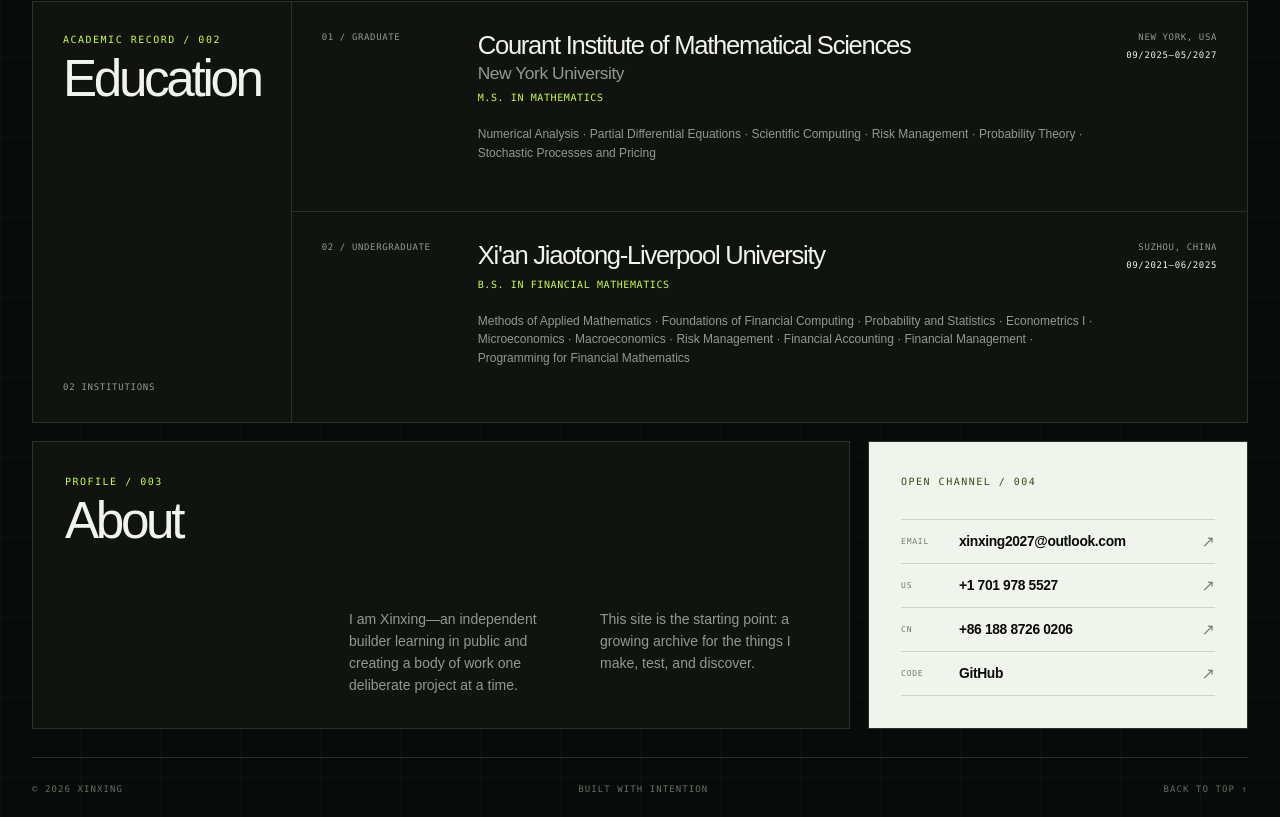
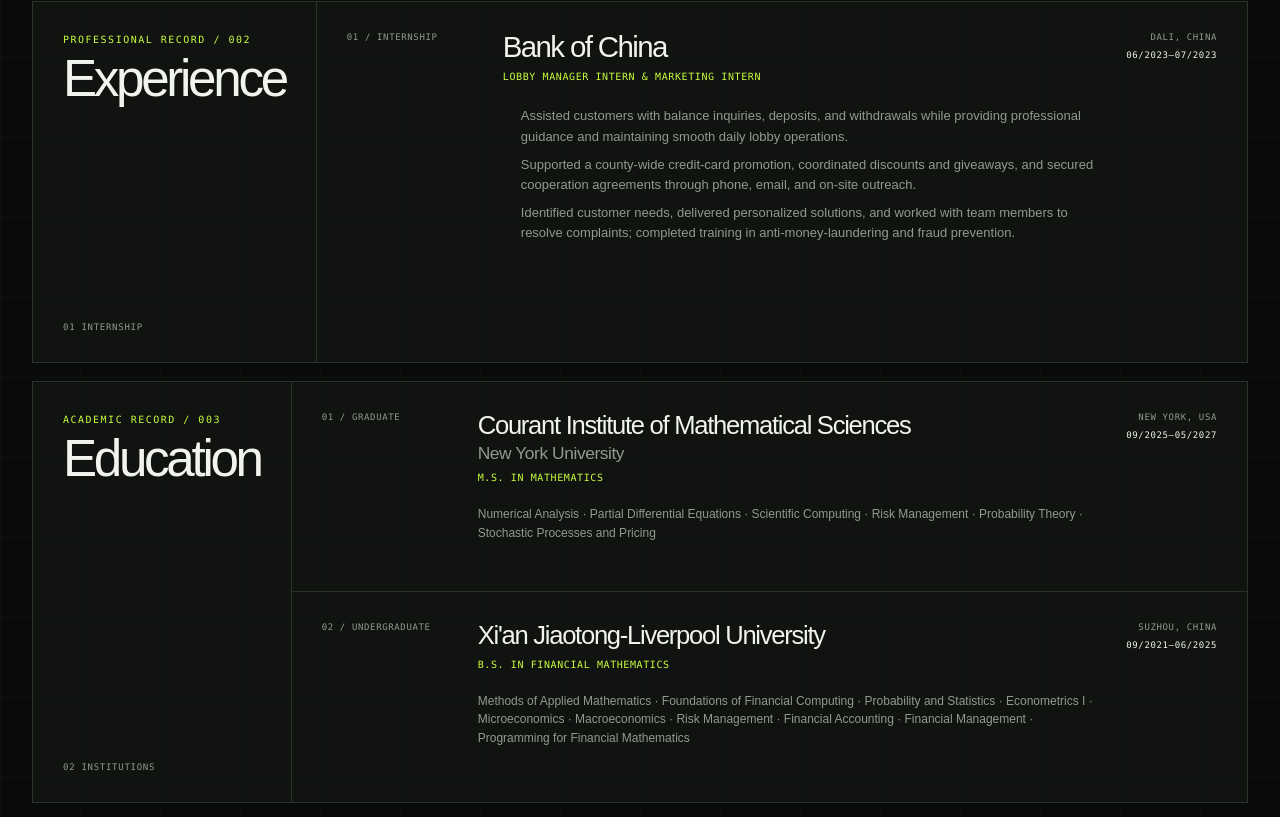
Before and after one commit to xinxing2027/xinxing2027.github.io, a Next.js app: page / in a window 1280 px wide. Shown: the part 1543-2360 px from the top of the page. Built offline with nearby package versions, Linux system fonts and the light colour scheme.

Commit message:
Add Bank of China internship experience

```diff
--- a/app/globals.css
+++ b/app/globals.css
@@ -384,6 +384,90 @@
   color: var(--line);
 }
 
+.experience {
+  margin-top: 18px;
+  display: grid;
+  grid-template-columns: 0.72fr 3fr;
+}
+
+.experience-heading {
+  min-height: 360px;
+  padding: 30px;
+  display: flex;
+  flex-direction: column;
+  justify-content: space-between;
+  border-right: 1px solid var(--line);
+}
+
+.experience-heading h2 {
+  margin: 8px 0 0;
+  font-size: clamp(42px, 4vw, 64px);
+  line-height: 0.95;
+  letter-spacing: -0.065em;
+}
+
+.experience-heading > span {
+  color: var(--muted);
+  font: 9px var(--font-geist-mono), monospace;
+  letter-spacing: 0.08em;
+}
+
+.experience-entry {
+  min-width: 0;
+  padding: 30px;
+  display: grid;
+  grid-template-columns: 130px minmax(0, 1fr) auto;
+  gap: 26px;
+}
+
+.experience-index,
+.experience-meta {
+  color: var(--muted);
+  font: 9px var(--font-geist-mono), monospace;
+  letter-spacing: 0.07em;
+  text-transform: uppercase;
+}
+
+.experience-main h3 {
+  margin: 0;
+  font-size: clamp(25px, 2.3vw, 34px);
+  line-height: 1;
+  letter-spacing: -0.055em;
+}
+
+.experience-role {
+  margin: 10px 0 0;
+  color: var(--acid);
+  font: 10px var(--font-geist-mono), monospace;
+  letter-spacing: 0.06em;
+  text-transform: uppercase;
+}
+
+.experience-main ul {
+  max-width: 820px;
+  margin: 24px 0 0;
+  padding-left: 18px;
+  color: var(--muted);
+  font-size: 13px;
+  line-height: 1.55;
+}
+
+.experience-main li + li {
+  margin-top: 8px;
+}
+
+.experience-meta {
+  display: flex;
+  align-items: flex-end;
+  flex-direction: column;
+  gap: 8px;
+  text-align: right;
+}
+
+.experience-meta time {
+  color: var(--paper);
+}
+
 .education {
   margin-top: 18px;
   display: grid;
@@ -603,6 +687,21 @@
     grid-template-columns: 0.8fr 2fr;
   }
 
+  .experience {
+    grid-template-columns: 0.8fr 2fr;
+  }
+
+  .experience-entry {
+    grid-template-columns: 1fr;
+  }
+
+  .experience-meta {
+    align-items: flex-start;
+    flex-direction: row;
+    justify-content: space-between;
+    text-align: left;
+  }
+
   .education-entry {
     grid-template-columns: 1fr;
   }
@@ -748,6 +847,29 @@
     grid-template-columns: 1fr;
   }
 
+  .experience {
+    margin-top: 14px;
+    grid-template-columns: 1fr;
+  }
+
+  .experience-heading {
+    min-height: 190px;
+    padding: 28px 24px;
+    border-right: 0;
+    border-bottom: 1px solid var(--line);
+  }
+
+  .experience-entry {
+    padding: 28px 24px;
+    grid-template-columns: 1fr;
+    gap: 20px;
+  }
+
+  .experience-meta {
+    align-items: flex-start;
+    flex-direction: column;
+  }
+
   .education-heading {
     min-height: 190px;
     padding: 28px 24px;
--- a/app/page.tsx
+++ b/app/page.tsx
@@ -83,6 +83,7 @@
 
         <nav className={menuOpen ? "nav nav-open" : "nav"} aria-label="Primary">
           <a href="#work" onClick={closeMenu}>Work</a>
+          <a href="#experience" onClick={closeMenu}>Experience</a>
           <a href="#education" onClick={closeMenu}>Education</a>
           <a href="#about" onClick={closeMenu}>About</a>
           <a href="#contact" onClick={closeMenu}>Contact</a>
@@ -183,13 +184,58 @@
         </section>
 
         <section
+          className="panel experience"
+          id="experience"
+          aria-labelledby="experience-title"
+        >
+          <div className="experience-heading">
+            <div>
+              <p className="eyebrow">Professional record / 002</p>
+              <h2 id="experience-title">Experience</h2>
+            </div>
+            <span>01 INTERNSHIP</span>
+          </div>
+
+          <article className="experience-entry">
+            <div className="experience-index">01 / INTERNSHIP</div>
+            <div className="experience-main">
+              <h3>Bank of China</h3>
+              <p className="experience-role">
+                Lobby Manager Intern &amp; Marketing Intern
+              </p>
+              <ul>
+                <li>
+                  Assisted customers with balance inquiries, deposits, and
+                  withdrawals while providing professional guidance and
+                  maintaining smooth daily lobby operations.
+                </li>
+                <li>
+                  Supported a county-wide credit-card promotion, coordinated
+                  discounts and giveaways, and secured cooperation agreements
+                  through phone, email, and on-site outreach.
+                </li>
+                <li>
+                  Identified customer needs, delivered personalized solutions,
+                  and worked with team members to resolve complaints; completed
+                  training in anti-money-laundering and fraud prevention.
+                </li>
+              </ul>
+            </div>
+            <div className="experience-meta">
+              <span>Dali, China</span>
+              <time>06/2023—07/2023</time>
+            </div>
+          </article>
+        </section>
+
+        <section
           className="panel education"
           id="education"
           aria-labelledby="education-title"
         >
           <div className="education-heading">
             <div>
-              <p className="eyebrow">Academic record / 002</p>
+              <p className="eyebrow">Academic record / 003</p>
               <h2 id="education-title">Education</h2>
             </div>
             <span>02 INSTITUTIONS</span>
@@ -242,7 +288,7 @@
         <section className="lower-grid">
           <div className="panel about" id="about">
             <div>
-              <p className="eyebrow">Profile / 003</p>
+              <p className="eyebrow">Profile / 004</p>
               <h2>About</h2>
             </div>
             <div className="about-copy">
@@ -258,7 +304,7 @@
           </div>
 
           <div className="panel contact" id="contact">
-            <p className="eyebrow dark">Open channel / 004</p>
+            <p className="eyebrow dark">Open channel / 005</p>
             <div className="contact-list">
               <a
                 className="contact-link"
```
